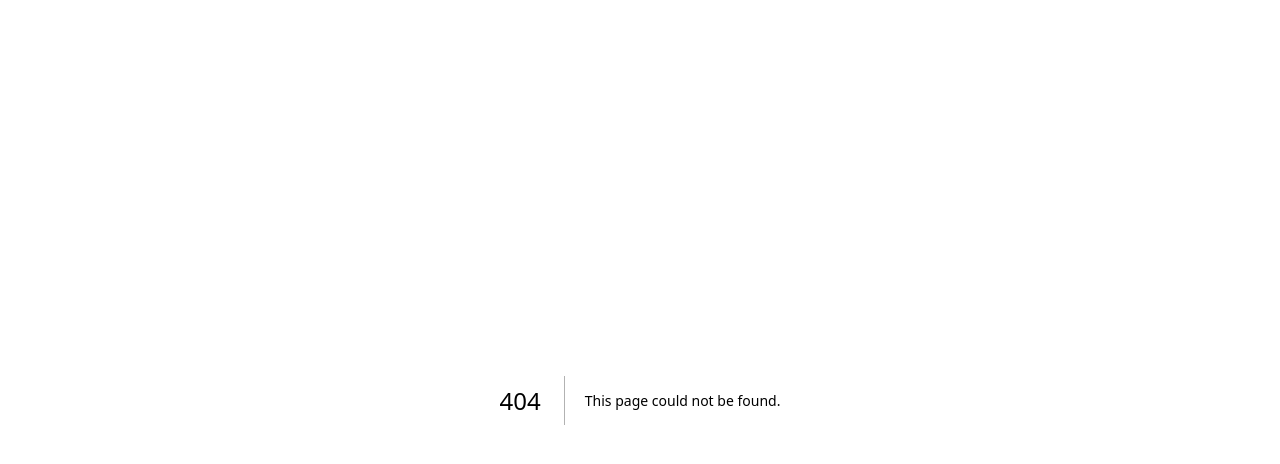
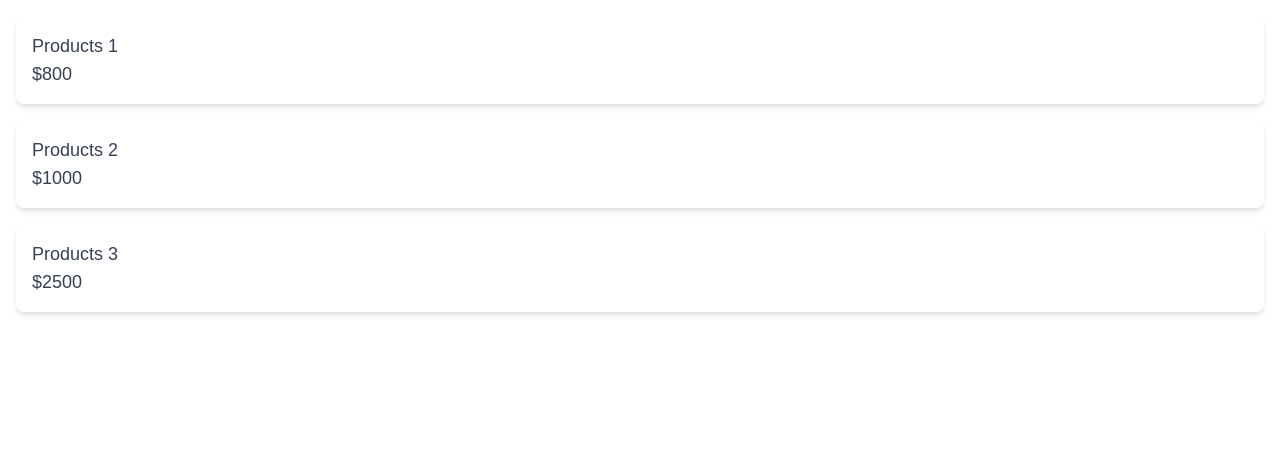
Before and after one commit to elxanoffical/data-fetching, a Next.js app: page /products in a window 1280 px wide. Before the commit this address had no page. Shown: the top 464 px of the page. Built offline with nearby package versions, Linux system fonts and the light colour scheme; data requests are answered from the project's data file.

Commit message:
Caching Data

```diff
--- /dev/null
+++ b/app/products/page.tsx
@@ -0,0 +1,27 @@
+type Product = {
+  id: number;
+  title: string;
+  price: number;
+  descripton: string;
+};
+export default async function ProductsPage() {
+  const response = await fetch("http://localhost:3001/products");
+  const products = await response.json();
+  console.log(products);
+  return (
+    <ul className="space-y-4 p-4">
+      {products.map((product: Product) => {
+        return (
+          <li
+            key={product.id}
+            className="p-4 bg-white shadow-md rounded-lg text-gray-700"
+          >
+            <h2 className="text-lg font-medium">{product.title}</h2>
+            <p>{product.descripton}</p>
+            <p className="text-lg font-medium">${product.price}</p>
+          </li>
+        );
+      })}
+    </ul>
+  );
+}
--- a/db.json
+++ b/db.json
@@ -15,7 +15,7 @@
         {
             "id":3,
             "title": "Products 3",
-            "price": 1000,
+            "price": 2500,
             "description": "Pescription 3"
         }
     ]
```
